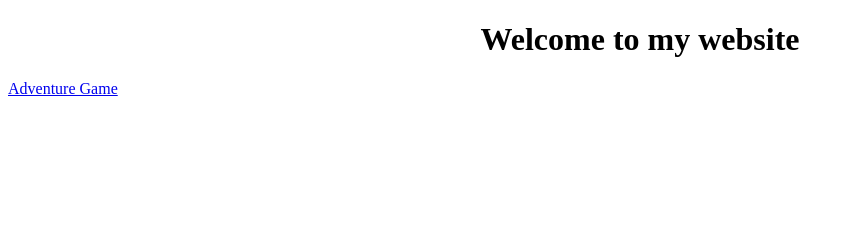
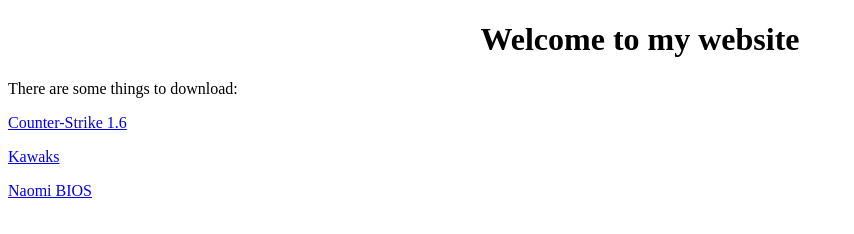
Before and after one commit to LetmixPlayer/letmixplayer.github.io, a plain HTML site: page index.html in a window 1280 px wide. Shown: the whole page, without its empty margins (0-854 px from the left). Drawn offline with Linux system fonts and the light colour scheme.

Commit message:
upload some files and website url

```diff
--- a/index.html
+++ b/index.html
@@ -6,6 +6,9 @@
   </head>
   <body style="font-family: Microsoft YaHei;">
     <h1><center>Welcome to my website</center></h1>
-    <a href="/maoxian">Adventure Game</a>
+    <p>There are some things to download:</p>
+    <p><a href="https://downloadcs.net/download/324/direct" target="_blank">Counter-Strike 1.6</a></p>
+    <p><a href="https://kawaks.org/" target="_blank">Kawaks</a></p>
+    <p><a href="naomi.zip" target="_blank">Naomi BIOS</a></p>
   </body>
 </html>
```
Also changed, not shown: 1 other file.
